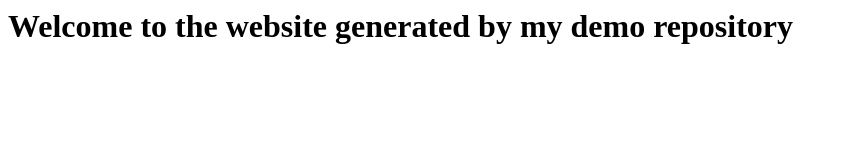
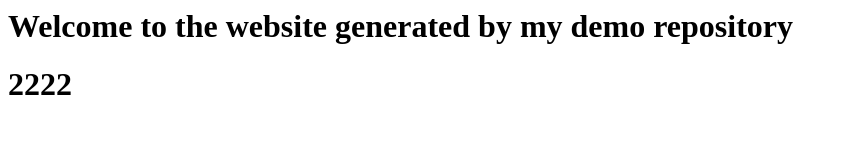
Before and after one commit to waglcom/demo-repository, a website: page index.html in a window 1280 px wide. Shown: the whole page, without its empty margins (0-846 px from the left). Drawn offline with Linux system fonts and the light colour scheme.

Commit message:
update title #1

```diff
--- a/index.html
+++ b/index.html
@@ -1 +1,2 @@
 <h1>Welcome to the website generated by my demo repository</h1>
+<h1>2222</h1>
```
